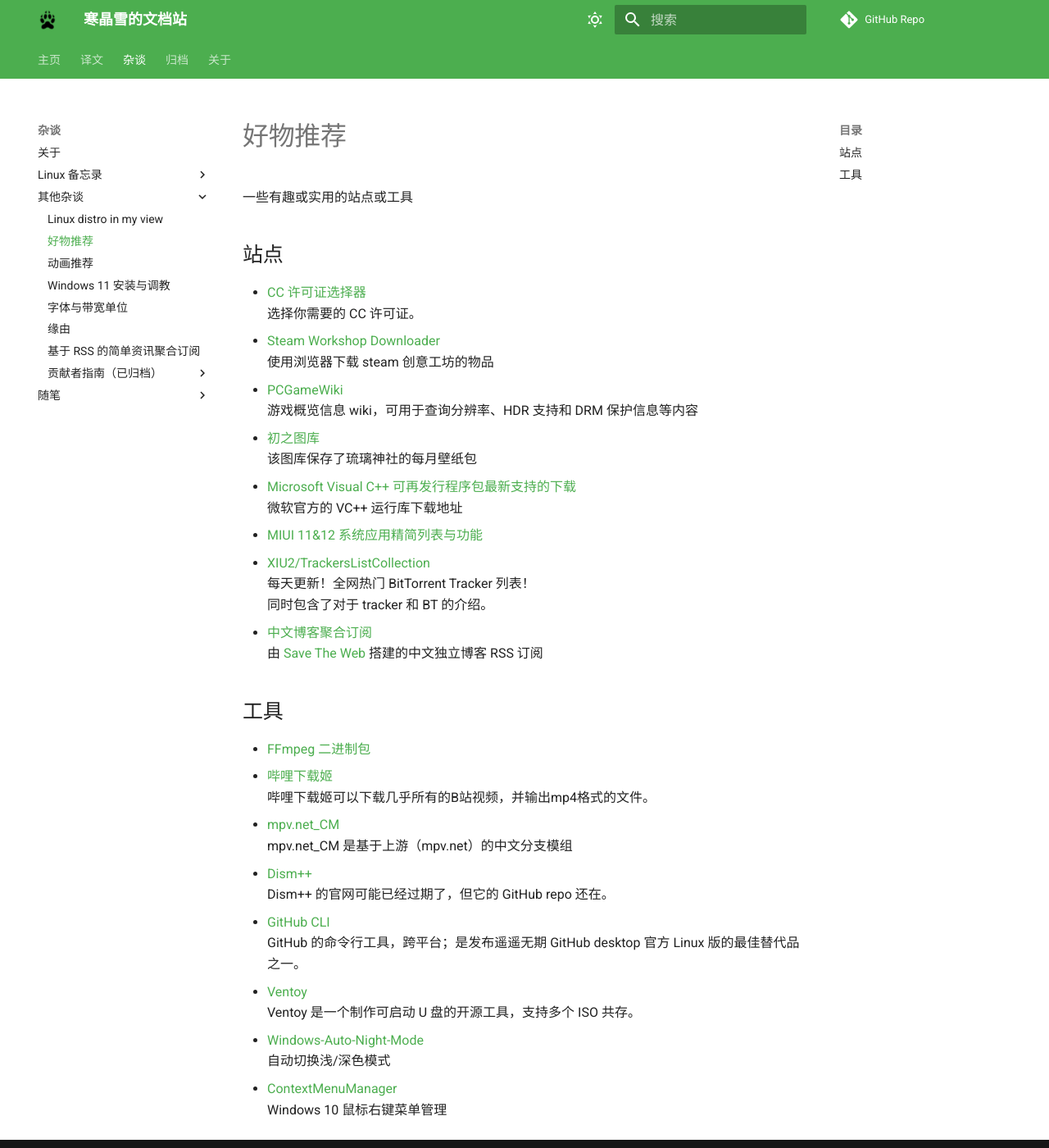
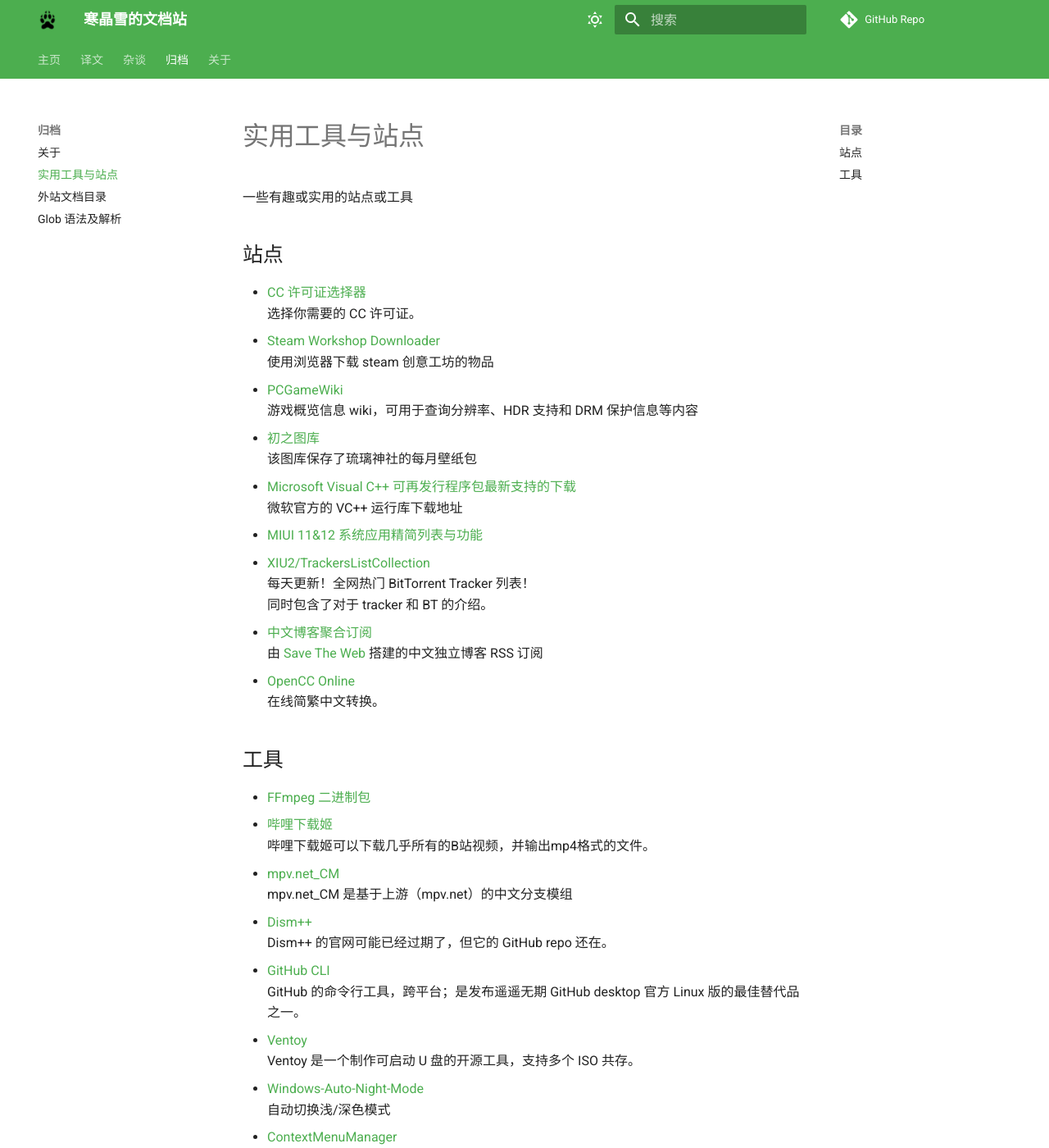
Before and after one commit to Hanjingxue-Boling/Whiteboard, an MkDocs documentation site: the page built from docs/archives/goodies.md, in a window 1280 px wide and 1400 px high. Shown: the whole window at 82% size. Built offline with MkDocs 1.6.1 and Material for MkDocs 9.7.7, drawn with Linux system fonts in a browser that asks for light colours; comment, search, counter and statistics services are not loaded.

Commit message:
update 2022-05-19

```diff
--- a/docs/archives/about.md
+++ b/docs/archives/about.md
@@ -1,8 +1,6 @@
 # 关于
 
 !!! note
-    默认不收录版权所有或不允许二次转载的内容。
+    默认不收录备份版权所有或不允许二次转载的内容。
 
-此分类用于归档备份来自**外部站点**的文章/文档/杂谈等内容。
-
-<del>可用于减少重复翻译的情况。</del>
+此分类用于归档备份来自**外部站点**的文章/文档/杂谈等内容，以及一个实用工具/站点的跳转链接列表。
--- a/docs/essay/others/goodies.md
+++ b/docs/archives/goodies.md
@@ -1,4 +1,4 @@
-# 好物推荐
+# 实用工具与站点
 
 一些有趣或实用的站点或工具
 
@@ -20,6 +20,8 @@
     同时包含了对于 tracker 和 BT 的介绍。
 - [中文博客聚合订阅](https://box.othing.xyz/i/)
     由 [Save The Web](https://github.com/saveweb) 搭建的中文独立博客 RSS 订阅
+- [OpenCC Online](https://opencc.byvoid.com/)
+    在线简繁中文转换。
 
 ## 工具
 
--- /dev/null
+++ b/docs/archives/index.md
@@ -0,0 +1,9 @@
+# 外站文档目录
+
+!!! note
+    本文记录一些没有明确许可证，但仍然具有参考价值的文档。
+
+|名称|介绍|链接|
+|---|---|---|
+|comwrg/package-manager-proxy-settings|记录各个包管理器代理设置坑点。|https://github.com/comwrg/package-manager-proxy-settings|
+|eryajf-world/Thanks-Mirror|整理记录各个包管理器，系统镜像，以及常用软件的好用镜像。|https://github.com/eryajf-world/Thanks-Mirror|
--- a/mkdocs.yml
+++ b/mkdocs.yml
@@ -108,7 +108,6 @@
         - essay/memo/opencc.md
       - 其他杂谈:
         - essay/others/2021-08.md
-        - essay/others/goodies.md
         - essay/others/anime-recommad.md
         - essay/others/adjust-win11-for-popurse.md
         - essay/others/fonts-and-measurement.md
@@ -137,6 +136,8 @@
         - essay/main/2022-05-19.md
     - 归档:
       - archives/about.md
+      - archives/goodies.md
+      - archives/index.md
       - archives/glob-expression.md
     - 关于:
       - about/about-me.md
```
